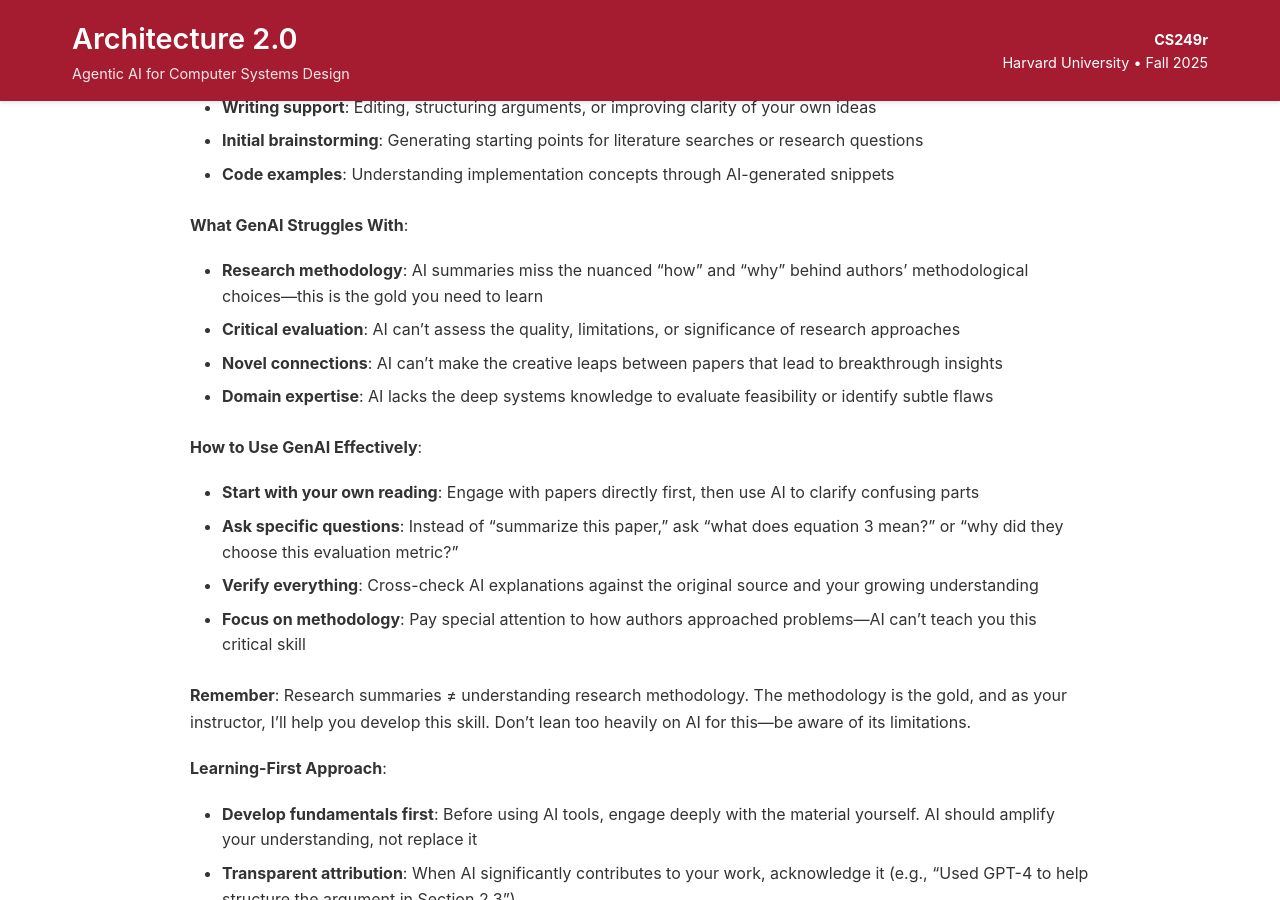
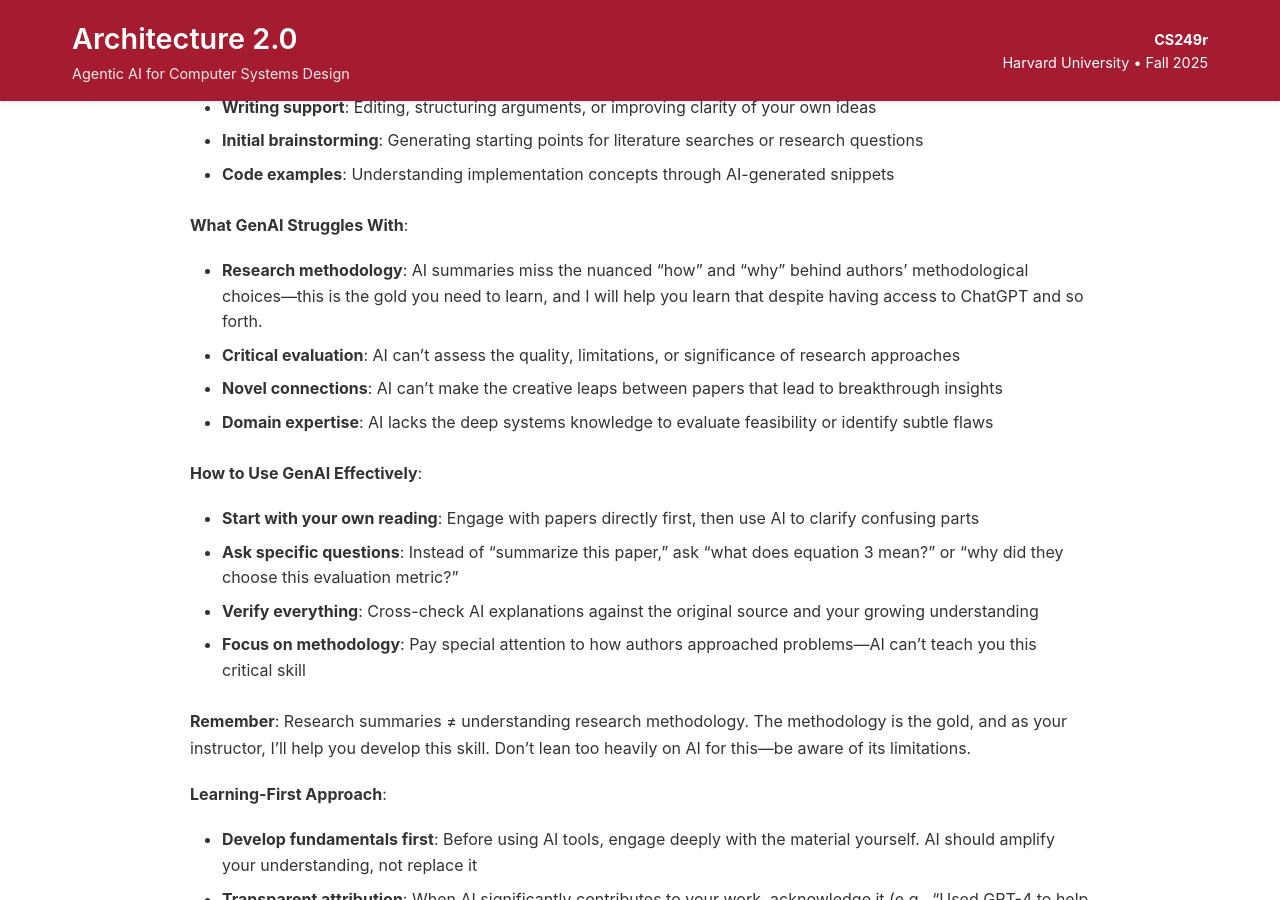
Before and after one commit to harvard-edge/cs249r_fall2025, a Jekyll site: the page built from course/syllabus.md, in a window 1280 px wide and 900 px high, scrolled down 2780 px. Built offline with Jekyll 4.4.1, drawn with Linux system fonts in a browser that asks for light colours; our own code applies the rules of GitHub Pages for plain Markdown files.

Commit message:
Add instructor commitment to teaching methodology skills in AI era
- Added personal note about helping students learn research methodology
- Reinforces instructor support despite AI tool availability
- Maintains supportive tone while emphasizing critical learning goals

```diff
--- a/course/syllabus.md
+++ b/course/syllabus.md
@@ -78,7 +78,7 @@ Regular attendance essential for discussion-based seminar. More than two unexcus
 - **Code examples**: Understanding implementation concepts through AI-generated snippets
 
 **What GenAI Struggles With**:
-- **Research methodology**: AI summaries miss the nuanced "how" and "why" behind authors' methodological choices—this is the gold you need to learn
+- **Research methodology**: AI summaries miss the nuanced "how" and "why" behind authors' methodological choices—this is the gold you need to learn, and I will help you learn that despite having access to ChatGPT and so forth.
 - **Critical evaluation**: AI can't assess the quality, limitations, or significance of research approaches
 - **Novel connections**: AI can't make the creative leaps between papers that lead to breakthrough insights
 - **Domain expertise**: AI lacks the deep systems knowledge to evaluate feasibility or identify subtle flaws
```
